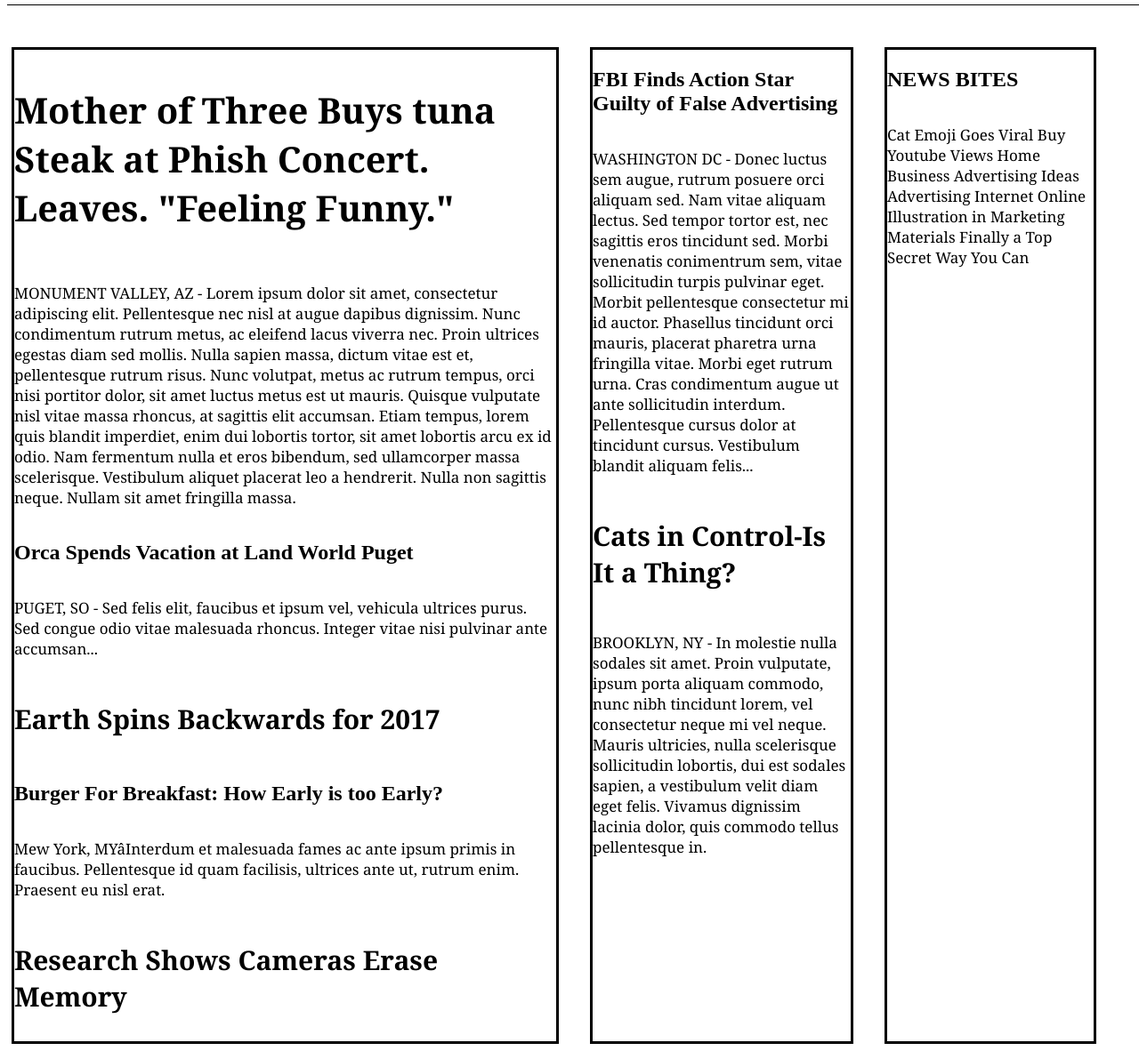
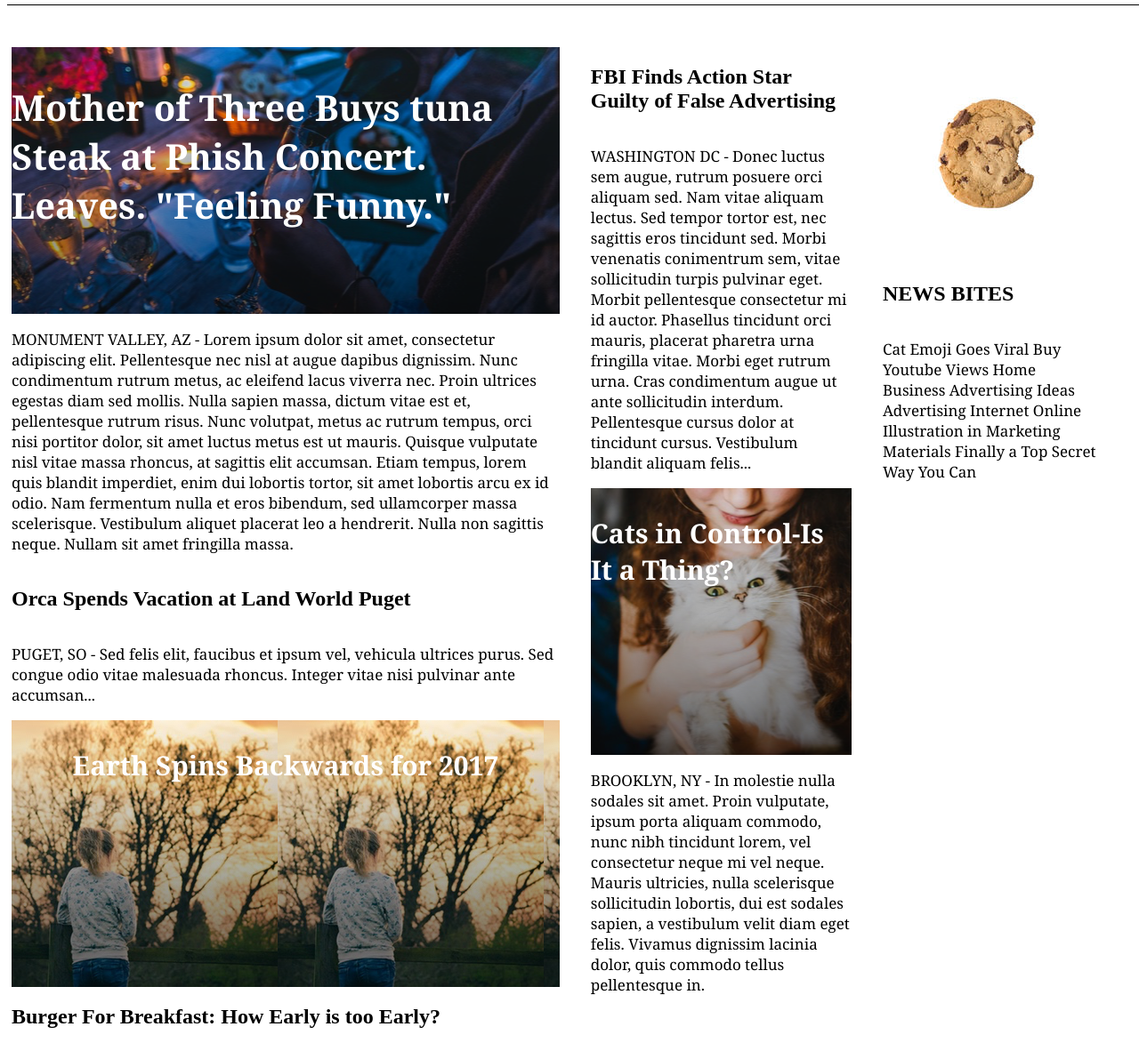
Before and after one commit to RebeccaThom/mytimes, a plain HTML site: page index.html in a window 1280 px wide. Shown: the part 75-1266 px from the top of the page at 89% size. Drawn offline with Linux system fonts and the light colour scheme.

Commit message:
Added images.

```diff
--- a/index.html
+++ b/index.html
@@ -28,7 +28,7 @@
     <div class="main container">
       <div class="column large">
         <div class="image one">
-          <p>Mother of Three Buys tuna Steak at Phish Concert. Leaves. "Feeling Funny."</p>
+          <p class="first">Mother of Three Buys tuna Steak at Phish Concert. Leaves. "Feeling Funny."</p>
         </div>
         <div class="story">
           <p>MONUMENT VALLEY, AZ - Lorem ipsum dolor sit amet, consectetur adipiscing elit. Pellentesque nec nisl at augue dapibus dignissim. Nunc condimentum rutrum metus, ac eleifend lacus viverra nec. Proin ultrices egestas diam sed mollis. Nulla sapien massa, dictum vitae est et, pellentesque rutrum risus. Nunc volutpat, metus ac rutrum tempus, orci nisi portitor dolor, sit amet luctus metus est ut mauris. Quisque vulputate nisl vitae massa rhoncus, at sagittis elit accumsan. Etiam tempus, lorem quis blandit imperdiet, enim dui lobortis tortor, sit amet lobortis arcu ex id odio. Nam fermentum nulla et eros bibendum, sed ullamcorper massa scelerisque. Vestibulum aliquet placerat leo a hendrerit. Nulla non sagittis neque. Nullam sit amet fringilla massa.</p>
@@ -40,7 +40,7 @@
           <p>PUGET, SO - Sed felis elit, faucibus et ipsum vel, vehicula ultrices purus. Sed congue odio vitae malesuada rhoncus. Integer vitae nisi pulvinar ante accumsan...</p>
         </div>
         <div class="image two">
-          <p>Earth Spins Backwards for 2017</p>
+          <p class="second">Earth Spins Backwards for 2017</p>
         </div>
         <div class="heading">
           <h2>Burger For Breakfast: How Early is too Early?</h2>
@@ -49,7 +49,7 @@
           <p>Mew York, MY&acirc;Interdum et malesuada fames ac ante ipsum primis in faucibus. Pellentesque id quam facilisis, ultrices ante ut, rutrum enim. Praesent eu nisl erat.</p>
         </div>
         <div class="image three">
-          <p>Research Shows Cameras Erase Memory</p>
+          <p class="third">Research Shows Cameras Erase Memory</p>
         </div>
       </div>
       <div class="column medium">
@@ -60,7 +60,7 @@
           <p>WASHINGTON DC - Donec luctus sem augue, rutrum posuere orci aliquam sed. Nam vitae aliquam lectus. Sed tempor tortor est, nec sagittis eros tincidunt sed. Morbi venenatis conimentrum sem, vitae sollicitudin turpis pulvinar eget. Morbit pellentesque consectetur mi id auctor. Phasellus tincidunt orci mauris, placerat pharetra urna fringilla vitae. Morbi eget rutrum urna. Cras condimentum augue ut ante sollicitudin interdum. Pellentesque cursus dolor at tincidunt cursus. Vestibulum blandit aliquam felis...</p>
         </div>
         <div class="image four">
-          <p>Cats in Control-Is It a Thing?</p>
+          <p class="fourth">Cats in Control-Is It a Thing?</p>
         </div>
         <div class="story">
           <p>BROOKLYN, NY - In molestie nulla sodales sit amet. Proin vulputate, ipsum porta aliquam commodo, nunc nibh tincidunt lorem, vel consectetur neque mi vel neque. Mauris ultricies, nulla scelerisque sollicitudin lobortis, dui est sodales sapien, a vestibulum velit diam eget felis. Vivamus dignissim lacinia dolor, quis commodo tellus pellentesque in.</p>
@@ -68,6 +68,7 @@
       </div>
       <div class="column small">
         <div class="heading">
+          <img src="./resources/images/img-news-bite.png">
           <h2>NEWS BITES</h2>
         </div>
         <div class="story">
--- a/resources/css/style.css
+++ b/resources/css/style.css
@@ -36,7 +36,6 @@ nav span {
  }
  .column.large {
    width: 630px;
-   border: 3px solid black;
    display: flex;
    flex-direction: column;
    margin-top: 40px;
@@ -45,7 +44,6 @@ nav span {
  }
  .column.medium {
    width: 300px;
-   border: 3px solid black;
    display: flex;
    flex-direction: column;
    margin-top: 40px;
@@ -54,7 +52,6 @@ nav span {
  }
  .column.small {
    width: 240px;
-   border: 3px solid black;
    display: flex;
    flex-direction: column;
    margin-top: 40px;
@@ -66,27 +63,51 @@ nav span {
    font-size: 17px;
    color: black;
  }
- .image.one {
+ .first {
    font-family: Georgia;
    font-weight: bold;
    font-size: 40px;
-   color: black;
+   color: white;
  }
- .image.two {
+ .second {
    font-family: Georgia;
    font-weight: bold;
    font-size: 30px;
-   color: black;
+   color: white;
  }
- .image.three {
+ .third {
    font-family: Georgia;
    font-weight: bold;
    font-size: 30px;
-   color: black;
+   color: white;
  }
- .image.four {
+ .fourth {
    font-family: Georgia;
    font-weight: bold;
    font-size: 30px;
-   color: black;
+   color: white;
  }
+ .image.one {
+   background-image: url("../images/img-story-main.png");
+   display: flex;
+   justify-content: center;
+   height: 300px;
+ }
+ .image.two {
+   background-image: url("../images/img-story-2.png");
+   display: flex;
+   justify-content: center;
+   height: 300px;
+ }
+ .image.three {
+   background-image: url("../images/img-story-3.png");
+   display: flex;
+   justify-content: center;
+   height: 300px;
+ }
+ .image.four {
+   background-image: url("../images/img-story-1.png");
+   display: flex;
+   justify-content: center;
+   height: 300px;
+ }
```
